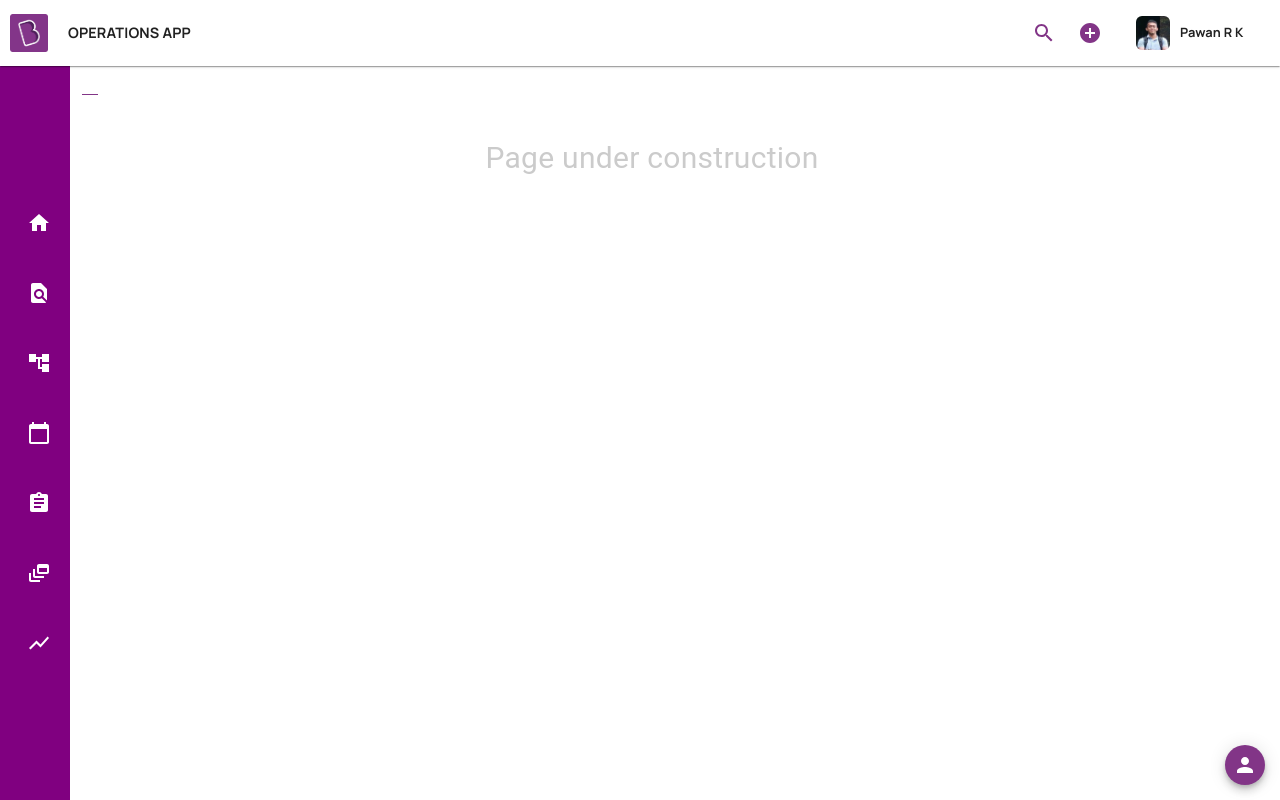
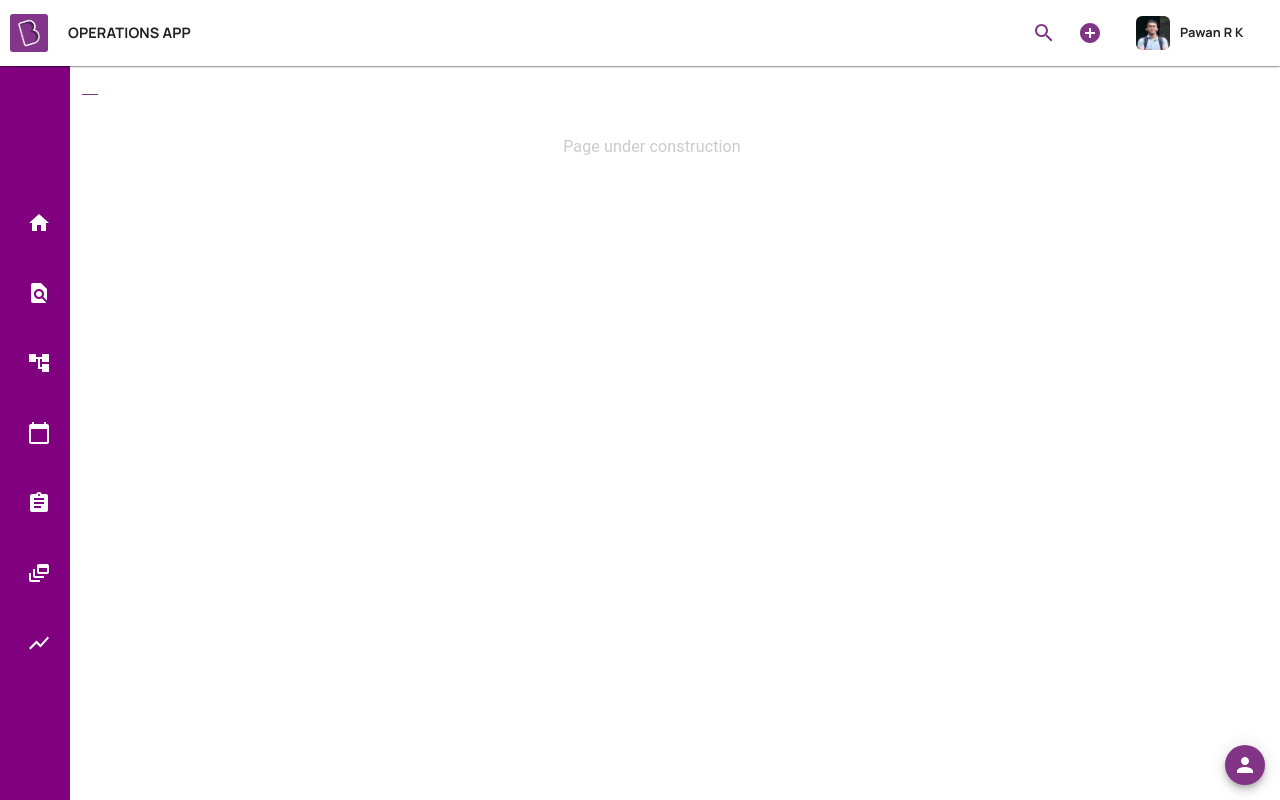
Before and after one commit to rkpawan321/web-portal-app-1-frontend, a React (Create React App) app: page / in a window 1280 px wide. Built offline with nearby package versions, Linux system fonts and the light colour scheme.

Commit message:
font of date and percentage

```diff
--- a/src/components/project/cardRecord/style.js
+++ b/src/components/project/cardRecord/style.js
@@ -104,8 +104,8 @@ const useStyles = () => ({
   },
   percentageBox: {
     backgroundColor: '#7171BF',
-    fontFamily: 'Manrope-Regular',
-    fontSize: 'calc(0.3em + 0.8vmin)',
+    fontFamily: 'Manrope-Bold',
+    fontSize: 'calc(0.4em + 0.9vmin)',
     padding: '5px',
     borderRadius: '6px',
     alignText: 'center',
@@ -113,8 +113,8 @@ const useStyles = () => ({
   },
   percentageBox240: {
     backgroundColor: '#7171BF',
-    fontFamily: 'Manrope-Regular',
-    fontSize: 'calc(0.3em + 0.8vmin)',
+    fontFamily: 'Manrope-Bold',
+    fontSize: 'calc(0.4em + 0.9vmin)',
     padding: '5px',
     borderRadius: '6px',
     alignText: 'center',
@@ -131,11 +131,12 @@ const useStyles = () => ({
     flexDirection: 'row',
     alignItems: 'center',
     backgroundColor: '#F2F2F5',
-    fontFamily: 'Manrope-Regular',
-    fontSize: 'calc(0.3em + 0.8vmin)',
-    padding: '5px',
+    fontFamily: 'Manrope-Bold',
+    fontSize: 'calc(0.4em + 0.8vmin)',
+    padding: '3px',
     borderRadius: '6px',
-    width: 'calc(9em + 0.9vmin)',
+    marginLeft:'6px',
+    width: 'calc(9em + 1vmin)',
     alignText: 'center',
     marginRight: '7px',
   }
--- a/src/components/underConstruction/UnderConstruction.jsx
+++ b/src/components/underConstruction/UnderConstruction.jsx
@@ -22,7 +22,7 @@ class UnderConstruction extends React.Component {
 				<LeftNavigation history={this.props.history} location={this.props.location}/>
 				<Box className={classes.landingPageContainer}>
 					<WarningIcon color="primary"/>
-					<Typography style={{ color: '#cbcbcb', fontSize: '30px', margin: '70px'}}>Page under construction</Typography>
+					<Typography style={{ color: '#cbcbcb', 	fontSize: 'calc(0.6em + 0.8vmin)', margin: '70px'}}>Page under construction</Typography>
 				</Box>
 				<Fab color="primary" size="small" aria-label="person" style={{position: 'fixed', bottom: '15px', right: '15px'}}>
 						<PersonIcon style={{color: 'white'}}/>
```
